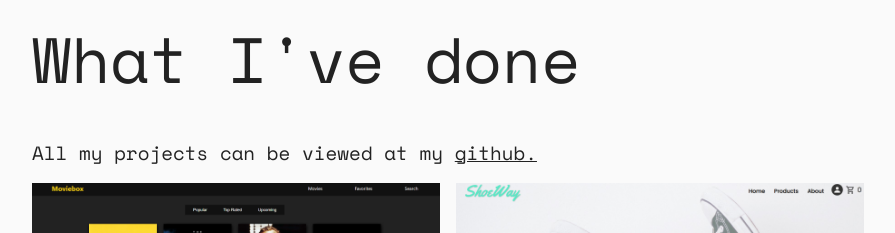
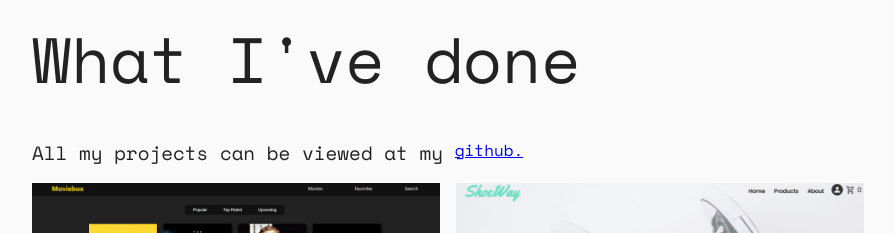
Before and after one commit to PetterFogel/portfolio, a React (Create React App) app: page / in a window 1280 px wide. Shown: the part 2120-2353 px from the top of the page, without its empty margins (192-1087 px from the left). Built offline with nearby package versions, Linux system fonts and the light colour scheme.

Commit message:
Add new name for project component

```diff
--- a/src/components/main/projects/project.tsx
+++ b/src/components/main/projects/projects.tsx
@@ -24,7 +24,7 @@ const Projects: FC = () => {
             All my projects can be viewed at my&nbsp;
           </p>
           <a
-            className={classes.a}
+            className={classes.aLink}
             href="https://github.com/PetterFogel"
             target="_blank"
             rel="noopener noreferrer"
--- a/src/components/pages/mainContent.tsx
+++ b/src/components/pages/mainContent.tsx
@@ -3,7 +3,7 @@ import classes from "../../styles/mainContent.module.css";
 import About from "../main/about";
 import Contact from "../main/contact";
 import Intro from "../main/intro";
-import Projects from "../main/projects/project";
+import Projects from "../main/projects/projects";
 import Skills from "../main/skills";
 
 const MainContent: FC = () => {
```
